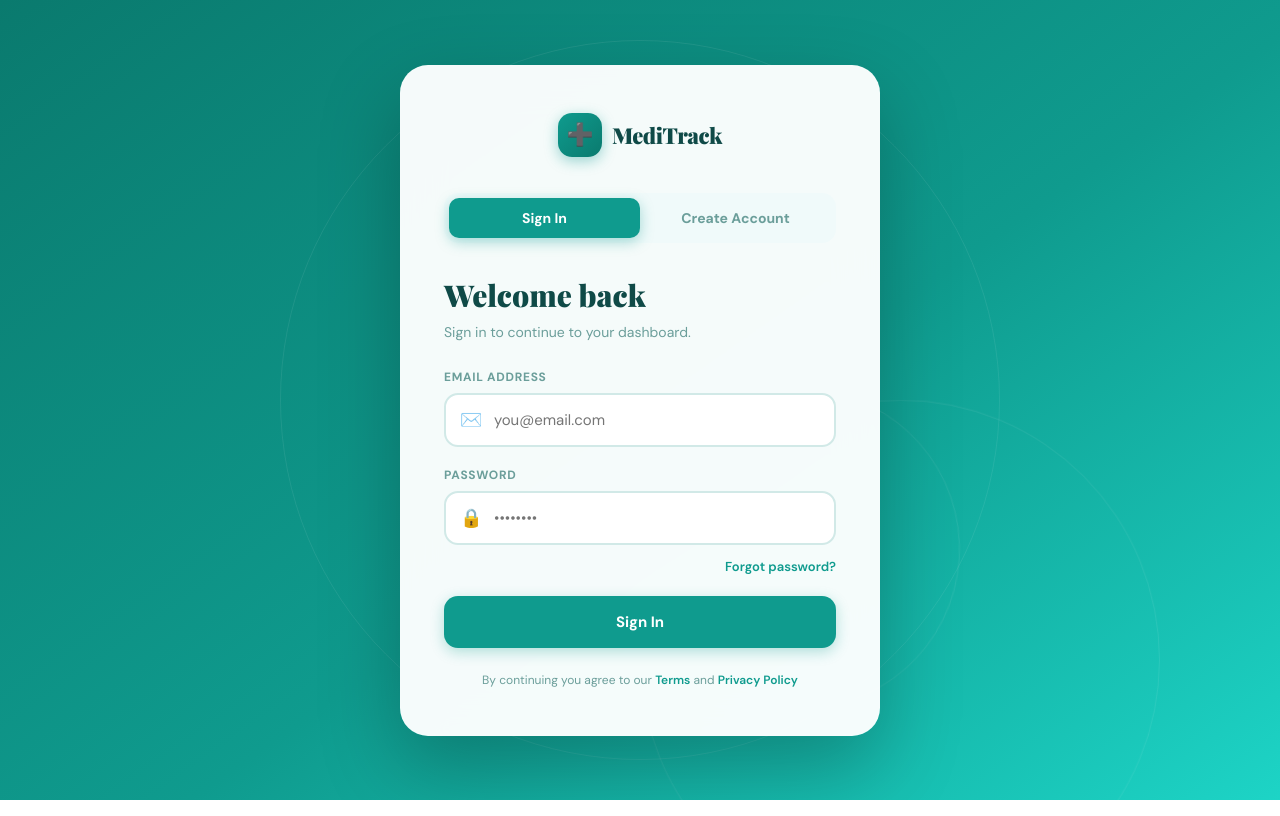
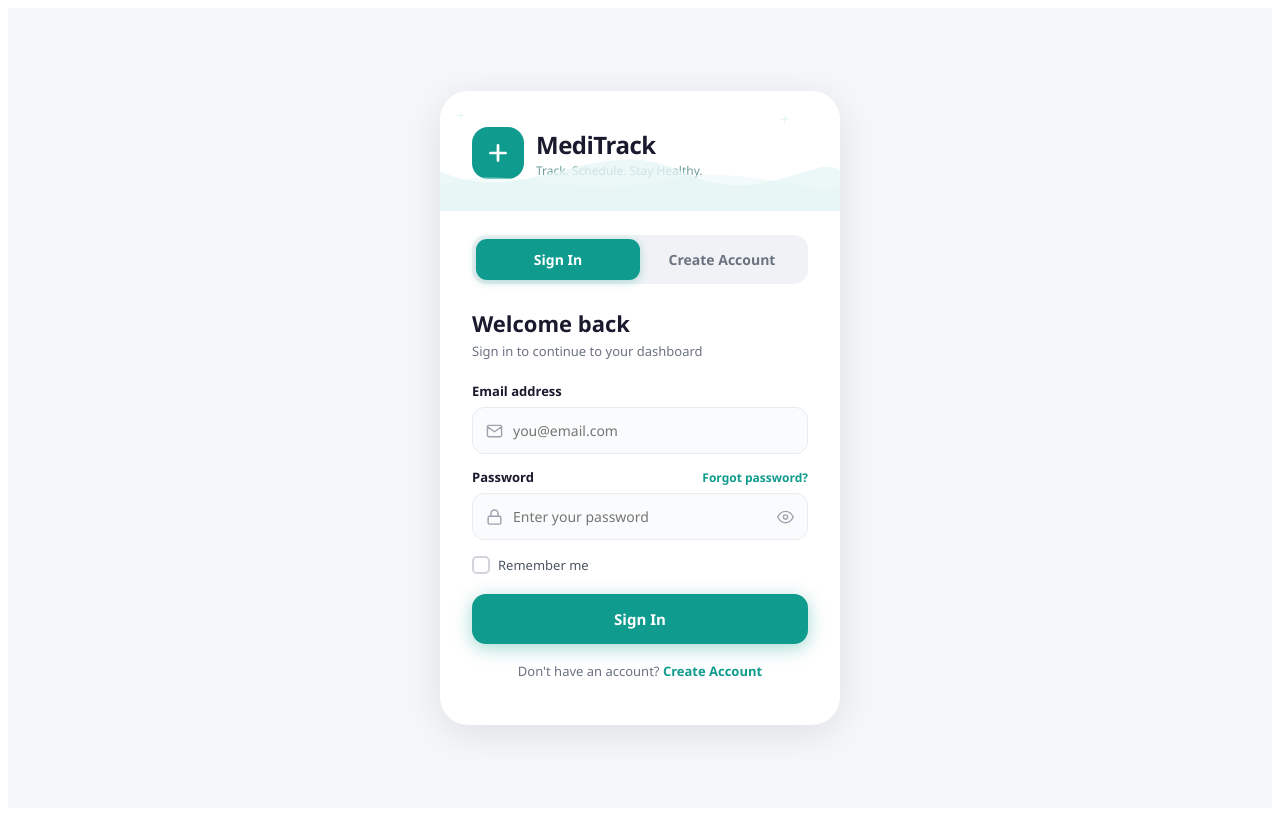
Before and after one commit to FatimaHabib191/MediTrack, a React (Vite) app in the folder client/: page / in a window 1280 px wide. Built offline with nearby package versions, Linux system fonts and the light colour scheme; no server answers.

Commit message:
Update AuthScreen.jsx

```diff
--- a/client/src/pages/AuthScreen.jsx
+++ b/client/src/pages/AuthScreen.jsx
@@ -1,28 +1,71 @@
 import { useState } from "react";
 import { T } from "../constants/theme";
-import OInput from "../components/common/OInput";
-import OBtn   from "../components/common/OBtn";
 import { loginAPI } from "../api/authAPI";
 
+const isMobile = () => window.innerWidth < 768;
+
+function Icon({ d, size = 18, color = "currentColor", stroke = 2 }) {
+  return (
+    <svg width={size} height={size} viewBox="0 0 24 24" fill="none"
+      stroke={color} strokeWidth={stroke} strokeLinecap="round" strokeLinejoin="round">
+      <path d={d} />
+    </svg>
+  );
+}
+
+function Input({ label, type = "text", value, onChange, placeholder, error, icon, right }) {
+  const [focused, setFocused] = useState(false);
+  return (
+    <div style={{ marginBottom: "16px" }}>
+      <div style={{ display: "flex", justifyContent: "space-between", alignItems: "center", marginBottom: "7px" }}>
+        <label style={{ fontSize: "13px", fontWeight: "600", color: "#1a1a2e" }}>{label}</label>
+        {right}
+      </div>
+      <div style={{ position: "relative" }}>
+        {icon && (
+          <span style={{ position: "absolute", left: "14px", top: "50%", transform: "translateY(-50%)", color: "#9ca3af", display: "flex" }}>
+            {icon}
+          </span>
+        )}
+        <input
+          type={type} value={value} onChange={onChange} placeholder={placeholder}
+          onFocus={() => setFocused(true)} onBlur={() => setFocused(false)}
+          style={{
+            width: "100%", boxSizing: "border-box",
+            padding: icon ? "13px 14px 13px 40px" : "13px 14px",
+            border: `1.5px solid ${error ? "#ef4444" : focused ? T.teal : "#e8ecf0"}`,
+            borderRadius: "12px", fontSize: "14px", fontFamily: "inherit",
+            outline: "none", background: "#fafbfc", color: "#1a1a2e",
+            boxShadow: focused ? `0 0 0 4px ${T.teal}18` : "none",
+            transition: "all 0.18s",
+          }}
+        />
+        {right === undefined && type === "password" && (
+          <span style={{ position: "absolute", right: "14px", top: "50%", transform: "translateY(-50%)", color: "#9ca3af", cursor: "pointer", display: "flex" }}>
+            <Icon d="M1 12s4-8 11-8 11 8 11 8-4 8-11 8-11-8-11-8z M12 9a3 3 0 1 0 0 6 3 3 0 0 0 0-6z" size={17} />
+          </span>
+        )}
+      </div>
+      {error && <p style={{ margin: "5px 0 0", fontSize: "12px", color: "#ef4444" }}>{error}</p>}
+    </div>
+  );
+}
+
 export default function AuthScreen({ onAuth }) {
-  const [mode, setMode]       = useState("login");
-  const [form, setForm]       = useState({ email: "", password: "", confirmPassword: "" });
-  const [errors, setErrors]   = useState({});
-  const [loading, setLoading] = useState(false);
+  const [mode, setMode]         = useState("login");
+  const [form, setForm]         = useState({ email: "", password: "", confirmPassword: "" });
+  const [errors, setErrors]     = useState({});
+  const [loading, setLoading]   = useState(false);
+  const [remember, setRemember] = useState(false);
+  const [showPw, setShowPw]     = useState(false);
 
-  const set = (k) => (e) => {
-    setForm(p => ({ ...p, [k]: e.target.value }));
-    setErrors(p => ({ ...p, [k]: "" }));
-  };
+  const set = (k) => (e) => { setForm(p => ({ ...p, [k]: e.target.value })); setErrors(p => ({ ...p, [k]: "" })); };
 
   const validate = () => {
     const e = {};
-    if (!form.email.includes("@"))
-      e.email = "Please enter a valid email address.";
-    if (form.password.length < 6)
-      e.password = "Password must be at least 6 characters.";
-    if (mode === "signup" && form.password !== form.confirmPassword)
-      e.confirmPassword = "Passwords do not match.";
+    if (!form.email.includes("@")) e.email = "Enter a valid email.";
+    if (form.password.length < 6)  e.password = "Minimum 6 characters.";
+    if (mode === "signup" && form.password !== form.confirmPassword) e.confirmPassword = "Passwords don't match.";
     return e;
   };
 
@@ -32,141 +75,147 @@ export default function AuthScreen({ onAuth }) {
     setLoading(true);
     try {
       if (mode === "login") {
-        // Real API login
         const res = await loginAPI({ email: form.email, password: form.password });
         localStorage.setItem("token", res.token);
         localStorage.setItem("user",  JSON.stringify(res.user));
-        onAuth({
-          email:    form.email,
-          isSignup: false,
-          userData: res.user,
-        });
+        onAuth({ email: form.email, isSignup: false, userData: res.user });
       } else {
-        // Signup — pass email + password forward to PersonalInfoScreen
-        // Actual API call happens after personal info is collected
-        onAuth({
-          email:    form.email,
-          password: form.password,
-          isSignup: true,
-        });
+        onAuth({ email: form.email, password: form.password, isSignup: true });
       }
     } catch (err) {
-      setErrors({
-        email: err.response?.data?.message || "Invalid email or password.",
-      });
-    } finally {
-      setLoading(false);
-    }
+      setErrors({ email: err.response?.data?.message || "Invalid credentials." });
+    } finally { setLoading(false); }
   };
 
   const isSignup = mode === "signup";
 
+  const wave = (
+    <svg viewBox="0 0 400 80" xmlns="http://www.w3.org/2000/svg" style={{ position: "absolute", bottom: 0, left: 0, width: "100%", pointerEvents: "none" }}>
+      <path d="M0,40 C80,80 160,0 240,40 C320,80 380,20 400,40 L400,80 L0,80 Z" fill={T.tealLight} opacity="0.8"/>
+      <path d="M0,55 C60,30 140,70 220,50 C300,30 360,65 400,55 L400,80 L0,80 Z" fill={T.tealLight} opacity="0.5"/>
+    </svg>
+  );
+
   return (
-    <div style={{ position: "fixed", inset: 0, display: "flex", alignItems: "center", justifyContent: "center", fontFamily: "'DM Sans', sans-serif", overflow: "auto" }}>
+    <div style={{ minHeight: "100vh", background: "#f5f7fa", display: "flex", alignItems: "center", justifyContent: "center", padding: "20px", fontFamily: "'Segoe UI', system-ui, sans-serif" }}>
+      <div style={{ width: "100%", maxWidth: "400px" }}>
 
-      {/* Background */}
-      <div style={{ position: "fixed", inset: 0, background: `linear-gradient(145deg, ${T.tealDark} 0%, ${T.teal} 55%, #1dd4c6 100%)`, zIndex: 0 }} />
-      <div style={{ position: "fixed", inset: 0, overflow: "hidden", pointerEvents: "none", zIndex: 1 }}>
-        {[320, 520, 720].map((s, i) => (
-          <div key={s} style={{ position: "absolute", top: "50%", left: "50%", width: `${s}px`, height: `${s}px`, borderRadius: "50%", border: "1px solid rgba(255,255,255,0.08)", transform: "translate(-50%,-50%)", animation: `floatA ${7 + i * 2}s ease-in-out infinite ${i * 1.5}s` }} />
+        {/* Card */}
+        <div style={{ background: "#fff", borderRadius: "28px", overflow: "hidden", boxShadow: "0 8px 40px rgba(0,0,0,0.10)", position: "relative" }}>
+
+          {/* Top section */}
+          <div style={{ padding: "36px 32px 28px", position: "relative", minHeight: "120px" }}>
+            {/* Plus signs decoration */}
+            {[[16,16],[340,20],[30,85],[360,90]].map(([x,y],i) => (
+              <span key={i} style={{ position: "absolute", left: x, top: y, fontSize: "16px", color: T.tealLight, fontWeight: "300", lineHeight: 1 }}>+</span>
             ))}
+
+            {/* Logo */}
+            <div style={{ display: "flex", alignItems: "center", gap: "12px", marginBottom: "0" }}>
+              <div style={{ width: "52px", height: "52px", borderRadius: "16px", background: T.teal, display: "flex", alignItems: "center", justifyContent: "center" }}>
+                <svg width="26" height="26" viewBox="0 0 24 24" fill="none" stroke="#fff" strokeWidth="2.5" strokeLinecap="round">
+                  <path d="M12 5v14M5 12h14"/>
+                </svg>
+              </div>
+              <div>
+                <div style={{ fontSize: "24px", fontWeight: "800", color: "#1a1a2e", letterSpacing: "-0.5px" }}>MediTrack</div>
+                <div style={{ fontSize: "12px", color: T.muted, marginTop: "1px" }}>Track. Schedule. Stay Healthy.</div>
+              </div>
+            </div>
+            {wave}
           </div>
 
-      {/* Card */}
-      <div style={{ position: "relative", zIndex: 2, width: "100%", maxWidth: "480px", margin: "40px 24px", background: "rgba(255,255,255,0.96)", borderRadius: "28px", padding: "48px 44px", boxShadow: "0 32px 80px rgba(0,0,0,0.25)", backdropFilter: "blur(20px)" }}>
+          {/* Form section */}
+          <div style={{ padding: "24px 32px 32px" }}>
 
-        {/* Logo */}
-        <div className="fade-up-1" style={{ display: "flex", alignItems: "center", justifyContent: "center", gap: "10px", marginBottom: "36px" }}>
-          <div style={{ width: "44px", height: "44px", borderRadius: "14px", background: `linear-gradient(135deg, ${T.teal}, ${T.tealDark})`, display: "flex", alignItems: "center", justifyContent: "center", fontSize: "22px", boxShadow: "0 4px 14px rgba(15,155,142,0.4)" }}>
-            ➕
-          </div>
-          <span style={{ fontFamily: "'Playfair Display', serif", fontSize: "22px", fontWeight: "900", color: T.text, letterSpacing: "-0.5px" }}>
-            MediTrack
-          </span>
-        </div>
-
-        {/* Toggle */}
-        <div className="fade-up-1" style={{ display: "flex", background: T.bg, borderRadius: "14px", padding: "5px", marginBottom: "32px" }}>
-          {["login", "signup"].map(m => (
-            <button
-              key={m}
-              onClick={() => {
-                setMode(m);
-                setErrors({});
-                setForm({ email: "", password: "", confirmPassword: "" });
-              }}
-              style={{ flex: 1, padding: "11px", border: "none", borderRadius: "10px", cursor: "pointer", fontFamily: "'DM Sans', sans-serif", fontSize: "14px", fontWeight: "700", background: mode === m ? T.teal : "transparent", color: mode === m ? T.white : T.muted, boxShadow: mode === m ? "0 4px 14px rgba(15,155,142,0.35)" : "none", transition: "all 0.22s" }}
-            >
-              {m === "login" ? "Sign In" : "Create Account"}
+            {/* Tab toggle */}
+            <div style={{ display: "flex", background: "#f0f2f5", borderRadius: "14px", padding: "4px", marginBottom: "24px" }}>
+              {[["login","Sign In"],["signup","Create Account"]].map(([m, label]) => (
+                <button key={m} onClick={() => { setMode(m); setErrors({}); setForm({ email:"", password:"", confirmPassword:"" }); }}
+                  style={{ flex: 1, padding: "11px 8px", border: "none", borderRadius: "11px", cursor: "pointer", fontFamily: "inherit", fontSize: "14px", fontWeight: "700", background: mode === m ? T.teal : "transparent", color: mode === m ? "#fff" : "#6b7280", boxShadow: mode === m ? "0 2px 8px rgba(15,155,142,0.3)" : "none", transition: "all 0.2s" }}>
+                  {label}
                 </button>
               ))}
             </div>
 
-        {/* Title */}
-        <div className="fade-up-2" style={{ marginBottom: "28px" }}>
-          <h1 style={{ fontFamily: "'Playfair Display', serif", fontSize: "30px", fontWeight: "900", color: T.text, margin: "0 0 8px" }}>
-            {isSignup ? "Create your account" : "Welcome back"}
-          </h1>
-          <p style={{ fontSize: "14px", color: T.muted, margin: 0 }}>
-            {isSignup
-              ? "Start managing your medications smarter."
-              : "Sign in to continue to your dashboard."}
+            <h2 style={{ fontSize: "22px", fontWeight: "800", color: "#1a1a2e", margin: "0 0 4px" }}>
+              {isSignup ? "Create account" : "Welcome back"}
+            </h2>
+            <p style={{ fontSize: "13px", color: "#6b7280", margin: "0 0 22px" }}>
+              {isSignup ? "Sign up to start tracking your health." : "Sign in to continue to your dashboard"}
+            </p>
+
+            <div style={{ marginBottom: "6px" }}>
+              <label style={{ fontSize: "13px", fontWeight: "600", color: "#1a1a2e", display: "block", marginBottom: "7px" }}>Email address</label>
+              <div style={{ position: "relative" }}>
+                <span style={{ position: "absolute", left: "14px", top: "50%", transform: "translateY(-50%)", color: "#9ca3af", display: "flex" }}>
+                  <Icon d="M4 4h16c1.1 0 2 .9 2 2v12c0 1.1-.9 2-2 2H4c-1.1 0-2-.9-2-2V6c0-1.1.9-2 2-2z M22 6l-10 7L2 6" size={17} />
+                </span>
+                <input type="email" value={form.email} onChange={set("email")} placeholder="you@email.com"
+                  style={{ width: "100%", boxSizing: "border-box", padding: "13px 14px 13px 40px", border: `1.5px solid ${errors.email ? "#ef4444" : "#e8ecf0"}`, borderRadius: "12px", fontSize: "14px", fontFamily: "inherit", outline: "none", background: "#fafbfc", color: "#1a1a2e" }} />
+              </div>
+              {errors.email && <p style={{ margin: "5px 0 0", fontSize: "12px", color: "#ef4444" }}>{errors.email}</p>}
+            </div>
+
+            <div style={{ marginBottom: "6px", marginTop: "14px" }}>
+              <div style={{ display: "flex", justifyContent: "space-between", alignItems: "center", marginBottom: "7px" }}>
+                <label style={{ fontSize: "13px", fontWeight: "600", color: "#1a1a2e" }}>Password</label>
+                {!isSignup && <span style={{ fontSize: "12px", color: T.teal, fontWeight: "600", cursor: "pointer" }}>Forgot password?</span>}
+              </div>
+              <div style={{ position: "relative" }}>
+                <span style={{ position: "absolute", left: "14px", top: "50%", transform: "translateY(-50%)", color: "#9ca3af", display: "flex" }}>
+                  <Icon d="M19 11H5a2 2 0 0 0-2 2v7a2 2 0 0 0 2 2h14a2 2 0 0 0 2-2v-7a2 2 0 0 0-2-2z M7 11V7a5 5 0 0 1 10 0v4" size={17} />
+                </span>
+                <input type={showPw ? "text" : "password"} value={form.password} onChange={set("password")} placeholder="Enter your password"
+                  style={{ width: "100%", boxSizing: "border-box", padding: "13px 40px 13px 40px", border: `1.5px solid ${errors.password ? "#ef4444" : "#e8ecf0"}`, borderRadius: "12px", fontSize: "14px", fontFamily: "inherit", outline: "none", background: "#fafbfc", color: "#1a1a2e" }} />
+                <span onClick={() => setShowPw(p => !p)} style={{ position: "absolute", right: "14px", top: "50%", transform: "translateY(-50%)", color: "#9ca3af", cursor: "pointer", display: "flex" }}>
+                  <Icon d={showPw ? "M17.94 17.94A10.07 10.07 0 0 1 12 20c-7 0-11-8-11-8a18.45 18.45 0 0 1 5.06-5.94M9.9 4.24A9.12 9.12 0 0 1 12 4c7 0 11 8 11 8a18.5 18.5 0 0 1-2.16 3.19m-6.72-1.07a3 3 0 1 1-4.24-4.24 M1 1l22 22" : "M1 12s4-8 11-8 11 8 11 8-4 8-11 8-11-8-11-8z M12 9a3 3 0 1 0 0 6 3 3 0 0 0 0-6z"} size={17} />
+                </span>
+              </div>
+              {errors.password && <p style={{ margin: "5px 0 0", fontSize: "12px", color: "#ef4444" }}>{errors.password}</p>}
+            </div>
+
+            {isSignup && (
+              <div style={{ marginTop: "14px", marginBottom: "6px" }}>
+                <label style={{ fontSize: "13px", fontWeight: "600", color: "#1a1a2e", display: "block", marginBottom: "7px" }}>Confirm Password</label>
+                <div style={{ position: "relative" }}>
+                  <span style={{ position: "absolute", left: "14px", top: "50%", transform: "translateY(-50%)", color: "#9ca3af", display: "flex" }}>
+                    <Icon d="M19 11H5a2 2 0 0 0-2 2v7a2 2 0 0 0 2 2h14a2 2 0 0 0 2-2v-7a2 2 0 0 0-2-2z M7 11V7a5 5 0 0 1 10 0v4" size={17} />
+                  </span>
+                  <input type="password" value={form.confirmPassword} onChange={set("confirmPassword")} placeholder="Re-enter password"
+                    style={{ width: "100%", boxSizing: "border-box", padding: "13px 14px 13px 40px", border: `1.5px solid ${errors.confirmPassword ? "#ef4444" : "#e8ecf0"}`, borderRadius: "12px", fontSize: "14px", fontFamily: "inherit", outline: "none", background: "#fafbfc", color: "#1a1a2e" }} />
+                </div>
+                {errors.confirmPassword && <p style={{ margin: "5px 0 0", fontSize: "12px", color: "#ef4444" }}>{errors.confirmPassword}</p>}
+              </div>
+            )}
+
+            {!isSignup && (
+              <label style={{ display: "flex", alignItems: "center", gap: "8px", marginTop: "16px", cursor: "pointer" }}>
+                <div onClick={() => setRemember(p => !p)}
+                  style={{ width: "18px", height: "18px", borderRadius: "5px", border: `2px solid ${remember ? T.teal : "#d1d5db"}`, background: remember ? T.teal : "#fff", display: "flex", alignItems: "center", justifyContent: "center", flexShrink: 0, transition: "all 0.15s" }}>
+                  {remember && <svg width="11" height="11" viewBox="0 0 12 12" fill="none"><path d="M2 6l3 3 5-5" stroke="#fff" strokeWidth="2" strokeLinecap="round" strokeLinejoin="round"/></svg>}
+                </div>
+                <span style={{ fontSize: "13px", color: "#4b5563", fontWeight: "500" }}>Remember me</span>
+              </label>
+            )}
+
+            <button onClick={submit} disabled={loading}
+              style={{ width: "100%", padding: "15px", border: "none", borderRadius: "14px", fontSize: "15px", fontWeight: "700", fontFamily: "inherit", cursor: loading ? "not-allowed" : "pointer", background: loading ? "#b2d8d5" : T.teal, color: "#fff", boxShadow: loading ? "none" : "0 4px 18px rgba(15,155,142,0.38)", marginTop: "20px", transition: "all 0.2s", display: "flex", alignItems: "center", justifyContent: "center", gap: "8px" }}>
+              {loading && <span style={{ width: "16px", height: "16px", border: "2.5px solid rgba(255,255,255,0.4)", borderTopColor: "#fff", borderRadius: "50%", display: "inline-block", animation: "spin 0.7s linear infinite" }} />}
+              {isSignup ? "Create Account" : "Sign In"}
+            </button>
+
+            <p style={{ textAlign: "center", fontSize: "13px", color: "#6b7280", marginTop: "18px" }}>
+              {isSignup ? "Already have an account? " : "Don't have an account? "}
+              <span onClick={() => { setMode(isSignup ? "login" : "signup"); setErrors({}); }} style={{ color: T.teal, fontWeight: "700", cursor: "pointer" }}>
+                {isSignup ? "Sign In" : "Create Account"}
+              </span>
             </p>
           </div>
-
-        {/* Form */}
-        <div className="fade-up-3">
-          <OInput
-            label="Email address"
-            type="email"
-            value={form.email}
-            onChange={set("email")}
-            placeholder="you@email.com"
-            icon="✉️"
-            error={errors.email}
-          />
-          <OInput
-            label="Password"
-            type="password"
-            value={form.password}
-            onChange={set("password")}
-            placeholder="••••••••"
-            icon="🔒"
-            error={errors.password}
-          />
-          {isSignup && (
-            <OInput
-              label="Confirm password"
-              type="password"
-              value={form.confirmPassword}
-              onChange={set("confirmPassword")}
-              placeholder="••••••••"
-              icon="🔒"
-              error={errors.confirmPassword}
-            />
-          )}
-          {!isSignup && (
-            <div style={{ textAlign: "right", marginTop: "-10px", marginBottom: "20px" }}>
-              <span style={{ fontSize: "13px", color: T.teal, fontWeight: "600", cursor: "pointer" }}>
-                Forgot password?
-              </span>
         </div>
-          )}
-          <OBtn
-            label={isSignup ? "Continue →" : "Sign In"}
-            onClick={submit}
-            loading={loading}
-          />
       </div>
 
-        {/* Footer */}
-        <div className="fade-up-5" style={{ marginTop: "24px", fontSize: "12px", color: T.muted, textAlign: "center" }}>
-          By continuing you agree to our{" "}
-          <span style={{ color: T.teal, fontWeight: "600" }}>Terms</span> and{" "}
-          <span style={{ color: T.teal, fontWeight: "600" }}>Privacy Policy</span>
-        </div>
-
-      </div>
+      <style>{`@keyframes spin { to { transform: rotate(360deg); } }`}</style>
     </div>
   );
 }
```
Lines whose indentation alone changed are shown as unchanged.
